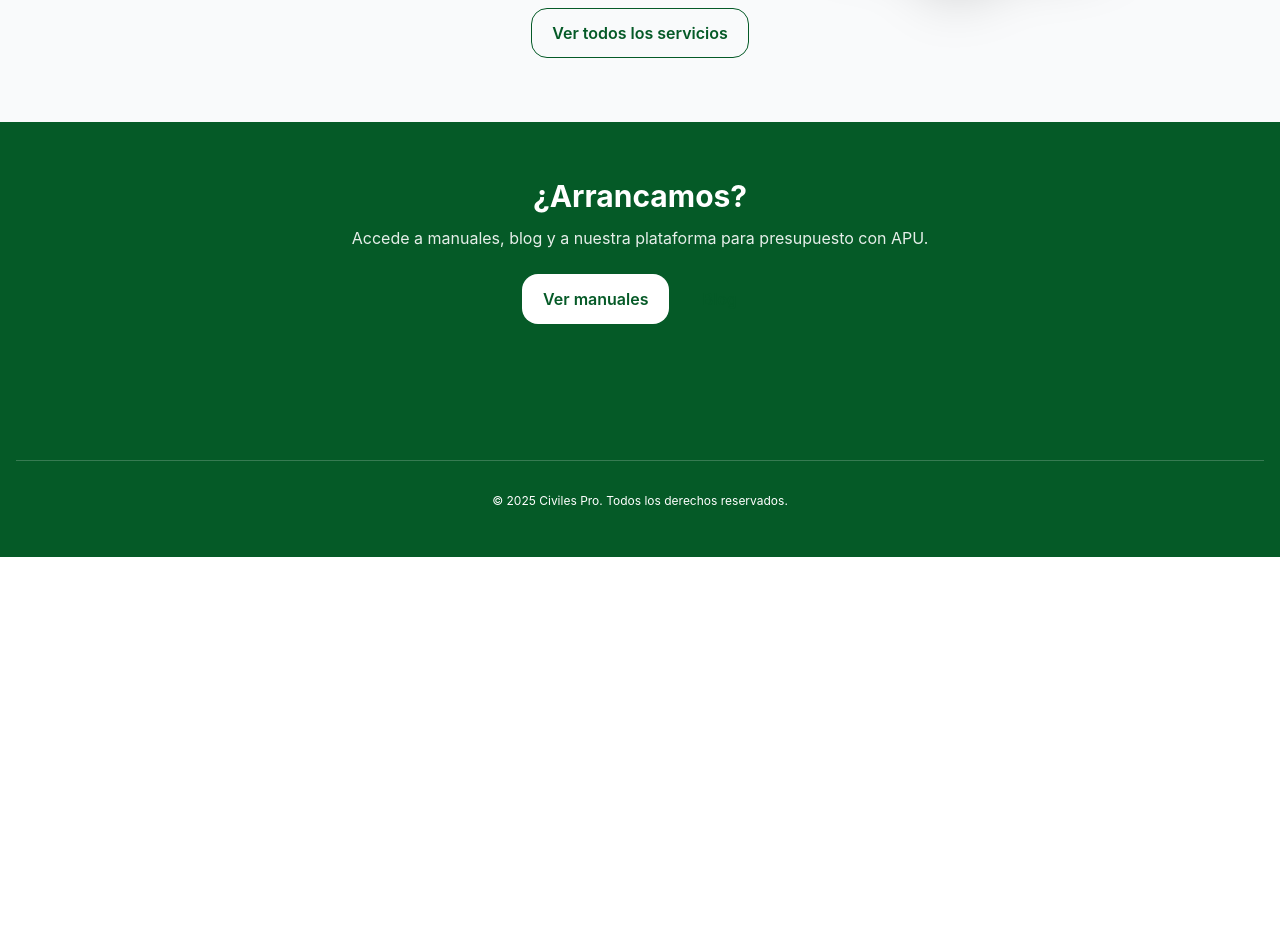
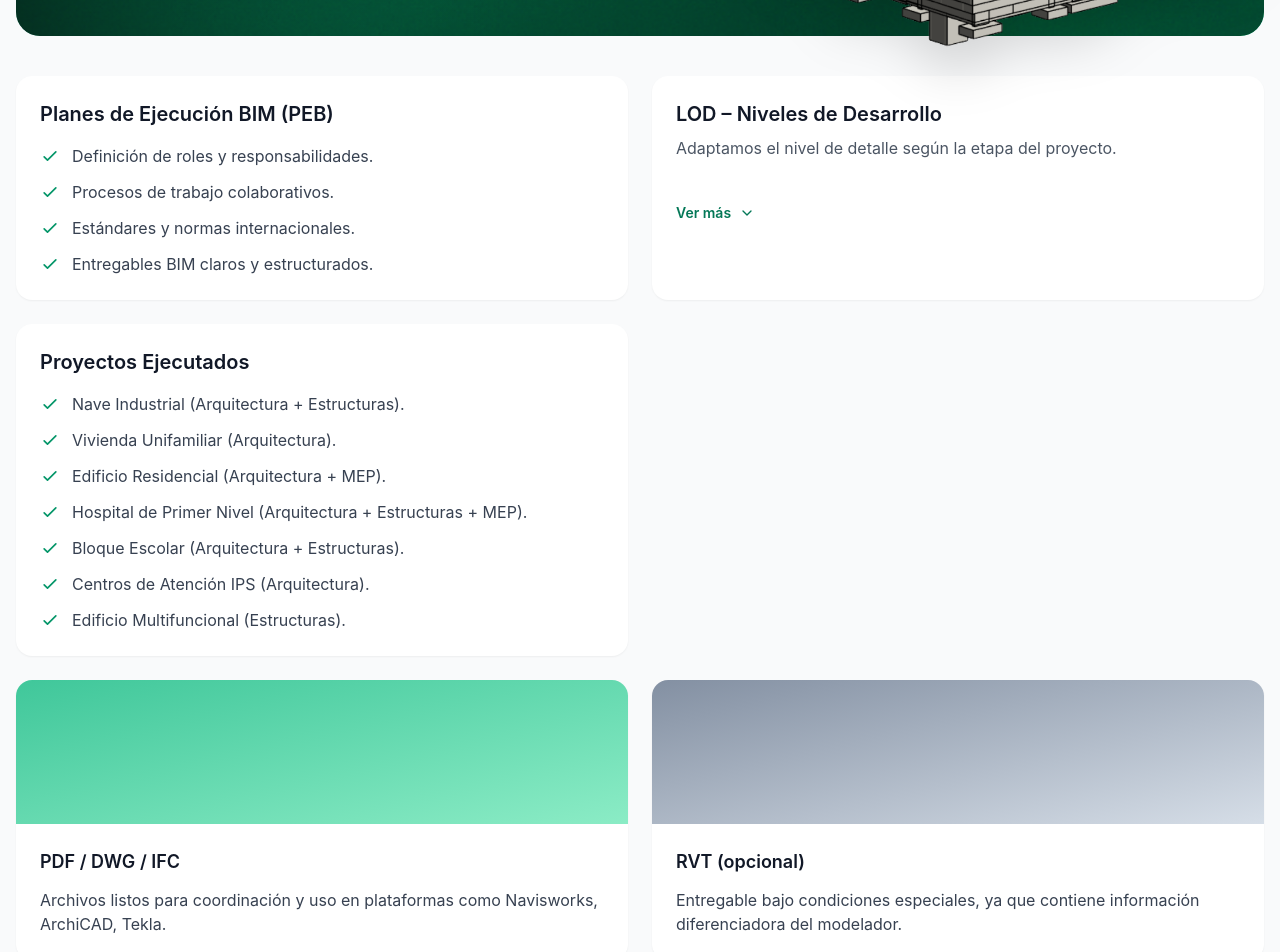
Before and after one commit to CivilesPro/pagina-principal, a React (Vite) app: page / in a window 1280 px wide. Shown: the part 980-1932 px from the top of the page. Before the commit the page ends 1537 px from the top, so only its background shows below. Built offline with nearby package versions, Linux system fonts and the light colour scheme.

Commit message:
Implement servicios section layout and announcement bar

```diff
--- a/src/App.jsx
+++ b/src/App.jsx
@@ -2,13 +2,15 @@ import React from "react"
 import { Outlet } from "react-router-dom"
 import Header from "./components/Header"
 import Footer from "./components/Footer"
+import AnnouncementBar from "./components/AnnouncementBar"
 
 export default function App() {
   return (
     <div className="min-h-screen flex flex-col">
+      <AnnouncementBar />
       <Header />
-      {/* Header fijo (h-20): compensamos con pt-20 */}
-      <main className="flex-1 pt-20 md:pt-24">
+      {/* Header fijo + announcement bar: compensamos con padding superior */}
+      <main className="flex-1 pt-[120px] md:pt-[136px]">
         {/* ⛔️ sin wrapper global para permitir secciones full-bleed */}
         <Outlet />
       </main>
--- /dev/null
+++ b/src/components/AnnouncementBar.jsx
@@ -0,0 +1,21 @@
+import React from "react"
+
+const MESSAGE =
+  "Ingenieros, arquitectos y maestros de obra compartiendo recursos, plantillas y herramientas para que tu obra sea más rápida y confiable."
+
+export default function AnnouncementBar() {
+  return (
+    <div className="fixed inset-x-0 top-0 z-[60] bg-emerald-900 text-white">
+      <div className="group relative h-9 md:h-10 overflow-hidden">
+        <div className="announcement-track flex w-max items-center gap-12 whitespace-nowrap px-6 text-sm md:text-base group-hover:[animation-play-state:paused]">
+          {[0, 1].map((index) => (
+            <p key={index} className="flex items-center gap-3">
+              <span className="font-semibold">Todo lo que un proyecto necesita, en un solo lugar.</span>
+              <span>{MESSAGE}</span>
+            </p>
+          ))}
+        </div>
+      </div>
+    </div>
+  )
+}
--- /dev/null
+++ b/src/components/ExpandableCard.jsx
@@ -0,0 +1,118 @@
+import React, { useEffect, useMemo, useRef, useState } from "react"
+
+const getBadgeLabel = (item) => {
+  const match = item.match(/LOD\s*(\d+)/i)
+  return match ? match[1] : "+"
+}
+
+export default function ExpandableCard({ title, intro, items }) {
+  const [isOpen, setIsOpen] = useState(false)
+  const [maxHeight, setMaxHeight] = useState("0px")
+  const contentRef = useRef(null)
+
+  useEffect(() => {
+    if (isOpen && contentRef.current) {
+      setMaxHeight(`${contentRef.current.scrollHeight}px`)
+    } else {
+      setMaxHeight("0px")
+    }
+  }, [isOpen])
+
+  useEffect(() => {
+    if (!isOpen || !contentRef.current || typeof ResizeObserver === "undefined") return
+
+    const observer = new ResizeObserver(() => {
+      if (contentRef.current) {
+        setMaxHeight(`${contentRef.current.scrollHeight}px`)
+      }
+    })
+
+    observer.observe(contentRef.current)
+    return () => observer.disconnect()
+  }, [isOpen])
+
+  const handleToggle = () => {
+    setIsOpen((prev) => !prev)
+  }
+
+  const handleKeyDown = (event) => {
+    if (event.key === "Enter" || event.key === " ") {
+      event.preventDefault()
+      handleToggle()
+    }
+  }
+
+  const handleButtonClick = (event) => {
+    event.stopPropagation()
+    handleToggle()
+  }
+
+  const stateClasses = useMemo(
+    () => ({
+      container: isOpen ? "-translate-y-2 shadow-lg" : "hover:-translate-y-1 hover:shadow-lg",
+      content: isOpen ? "opacity-100 translate-y-0" : "opacity-0 translate-y-2",
+    }),
+    [isOpen],
+  )
+
+  return (
+    <article
+      role="button"
+      tabIndex={0}
+      aria-expanded={isOpen}
+      onClick={handleToggle}
+      onKeyDown={handleKeyDown}
+      className={`h-full cursor-pointer rounded-2xl bg-white p-6 shadow-sm transition-transform duration-300 ease-out ${stateClasses.container}`}
+    >
+      <div className="space-y-4">
+        <div>
+          <h3 className="text-xl font-semibold text-gray-900">{title}</h3>
+          <p className="mt-2 text-gray-600">{intro}</p>
+        </div>
+
+        <div
+          style={{ maxHeight }}
+          className="overflow-hidden transition-[max-height] duration-300 ease-out"
+        >
+          <div
+            ref={contentRef}
+            className={`space-y-3 pt-2 text-gray-700 transition-all duration-300 ease-out ${stateClasses.content}`}
+          >
+            <ul className="space-y-3">
+              {items.map((item) => (
+                <li key={item} className="flex items-start gap-3">
+                  <span className="mt-0.5 inline-flex h-6 w-10 shrink-0 items-center justify-center rounded-full bg-emerald-50 text-xs font-semibold text-emerald-700">
+                    LOD {getBadgeLabel(item)}
+                  </span>
+                  <span>{item}</span>
+                </li>
+              ))}
+            </ul>
+          </div>
+        </div>
+
+        <div className="pt-2">
+          <button
+            type="button"
+            onClick={handleButtonClick}
+            className="inline-flex items-center gap-2 text-sm font-semibold text-emerald-700"
+          >
+            <span>{isOpen ? "Ver menos" : "Ver más"}</span>
+            <svg
+              aria-hidden="true"
+              className={`h-4 w-4 transition-transform duration-300 ${isOpen ? "rotate-180" : ""}`}
+              fill="none"
+              stroke="currentColor"
+              strokeLinecap="round"
+              strokeLinejoin="round"
+              strokeWidth="2"
+              viewBox="0 0 24 24"
+            >
+              <path d="M6 9l6 6 6-6" />
+            </svg>
+          </button>
+        </div>
+      </div>
+    </article>
+  )
+}
--- /dev/null
+++ b/src/components/FormatsGrid.jsx
@@ -0,0 +1,34 @@
+import React from "react"
+
+const cards = [
+  {
+    title: "PDF / DWG / IFC",
+    description: "Archivos listos para coordinación y uso en plataformas como Navisworks, ArchiCAD, Tekla.",
+    accent: "from-emerald-500 to-emerald-300",
+  },
+  {
+    title: "RVT (opcional)",
+    description:
+      "Entregable bajo condiciones especiales, ya que contiene información diferenciadora del modelador.",
+    accent: "from-slate-500 to-slate-300",
+  },
+]
+
+export default function FormatsGrid() {
+  return (
+    <div className="grid grid-cols-1 gap-6 md:grid-cols-2">
+      {cards.map((card) => (
+        <article
+          key={card.title}
+          className="rounded-2xl bg-white shadow-sm transition hover:-translate-y-1 hover:shadow-lg"
+        >
+          <div className={`h-36 w-full rounded-t-2xl bg-gradient-to-br ${card.accent} opacity-80`} aria-hidden />
+          <div className="space-y-3 p-6">
+            <h3 className="text-lg font-semibold text-gray-900">{card.title}</h3>
+            <p className="text-gray-700">{card.description}</p>
+          </div>
+        </article>
+      ))}
+    </div>
+  )
+}
--- a/src/components/Header.jsx
+++ b/src/components/Header.jsx
@@ -16,7 +16,7 @@ const baseLinkClasses =
 
 export default function Header() {
   return (
-    <header className="fixed inset-x-0 top-0 z-50 border-b border-gray-200 bg-white/95 backdrop-blur">
+    <header className="fixed inset-x-0 top-[36px] md:top-[40px] z-50 border-b border-gray-200 bg-white/95 backdrop-blur">
       <div className="wrap-wide px-4">
         <div className="flex h-20 items-center gap-6">
           <a href="/" aria-label="Inicio" className="shrink-0">
--- /dev/null
+++ b/src/components/ServiceCard.jsx
@@ -0,0 +1,44 @@
+import React from "react"
+
+function DefaultBulletIcon() {
+  return (
+    <svg
+      aria-hidden="true"
+      className="h-5 w-5 text-emerald-600"
+      fill="none"
+      stroke="currentColor"
+      strokeLinecap="round"
+      strokeLinejoin="round"
+      strokeWidth="2"
+      viewBox="0 0 24 24"
+    >
+      <path d="M5 13l4 4L19 7" />
+    </svg>
+  )
+}
+
+export default function ServiceCard({ title, description, items = [], bulletIcon: BulletIcon = DefaultBulletIcon }) {
+  return (
+    <article className="h-full rounded-2xl bg-white p-6 shadow-sm transition hover:-translate-y-1 hover:shadow-lg">
+      <div className="space-y-4">
+        <div>
+          <h3 className="text-xl font-semibold text-gray-900">{title}</h3>
+          {description && <p className="mt-2 text-gray-600">{description}</p>}
+        </div>
+
+        {items.length > 0 && (
+          <ul className="space-y-3 text-gray-700">
+            {items.map((item) => (
+              <li key={item} className="flex items-start gap-3">
+                <span className="mt-0.5">
+                  <BulletIcon />
+                </span>
+                <span>{item}</span>
+              </li>
+            ))}
+          </ul>
+        )}
+      </div>
+    </article>
+  )
+}
--- a/src/index.css
+++ b/src/index.css
@@ -16,3 +16,17 @@ body { margin: 0; background: #fff; color: #111; }
 .wrap       { @apply mx-auto w-full max-w-7xl; }            /* ~1280px */
 .wrap-wide  { @apply mx-auto w-full max-w-screen-2xl; }     /* ~1536px */
 .wrap-fluid { @apply w-full; }                               /* 100% */
+
+/* Announcement bar marquee */
+@keyframes announcement-marquee {
+  0% {
+    transform: translateX(0);
+  }
+  100% {
+    transform: translateX(-50%);
+  }
+}
+
+.announcement-track {
+  animation: announcement-marquee 25s linear infinite;
+}
--- a/src/pages/Home.jsx
+++ b/src/pages/Home.jsx
@@ -2,6 +2,9 @@
 import React from "react"
 import SEO from "../components/SEO.jsx"
 import BimServiceCard from "../components/BimServiceCard.jsx"
+import ServiceCard from "../components/ServiceCard.jsx"
+import ExpandableCard from "../components/ExpandableCard.jsx"
+import FormatsGrid from "../components/FormatsGrid.jsx"
 
 export default function Home() {
   const jsonLd = {
@@ -18,6 +21,31 @@ export default function Home() {
     "description":
       "Comunidad de ingenieros, arquitectos y maestros de obra. Calcula materiales, genera presupuestos con APU y exporta a Excel.",
   }
+
+  const pebItems = [
+    "Definición de roles y responsabilidades.",
+    "Procesos de trabajo colaborativos.",
+    "Estándares y normas internacionales.",
+    "Entregables BIM claros y estructurados.",
+  ]
+
+  const lodItems = [
+    "LOD 100: Idea / Anteproyecto conceptual.",
+    "LOD 200: Diseño preliminar.",
+    "LOD 300: Geometría precisa y coordinación.",
+    "LOD 400: Construcción y documentación.",
+    "LOD 500: Proyecto final para operación y mantenimiento.",
+  ]
+
+  const projectItems = [
+    "Nave Industrial (Arquitectura + Estructuras).",
+    "Vivienda Unifamiliar (Arquitectura).",
+    "Edificio Residencial (Arquitectura + MEP).",
+    "Hospital de Primer Nivel (Arquitectura + Estructuras + MEP).",
+    "Bloque Escolar (Arquitectura + Estructuras).",
+    "Centros de Atención IPS (Arquitectura).",
+    "Edificio Multifuncional (Estructuras).",
+  ]
 
   return (
     <>
@@ -56,13 +84,26 @@ export default function Home() {
 
           {/* Tarjeta hero de Modelado BIM */}
           <div className="mt-8">
-            <BimServiceCard />
+            <BimServiceCard
+              title={"Modelado BIM\nbajo protocolos ISO 19650"}
+              subtitle="Integramos todas las disciplinas en un solo proyecto, asegurando eficiencia y coordinación desde la etapa conceptual hasta la construcción."
+            />
           </div>
 
-          <div className="mt-10 text-center">
-            <a href="/servicios" className="btn-outline">
-              Ver todos los servicios
-            </a>
+          <div className="mt-10 grid gap-6 lg:grid-cols-2">
+            <ServiceCard title="Planes de Ejecución BIM (PEB)" items={pebItems} />
+
+            <ExpandableCard
+              title="LOD – Niveles de Desarrollo"
+              intro="Adaptamos el nivel de detalle según la etapa del proyecto."
+              items={lodItems}
+            />
+
+            <ServiceCard title="Proyectos Ejecutados" items={projectItems} />
+
+            <div className="lg:col-span-2">
+              <FormatsGrid />
+            </div>
           </div>
         </div>
       </section>
```
